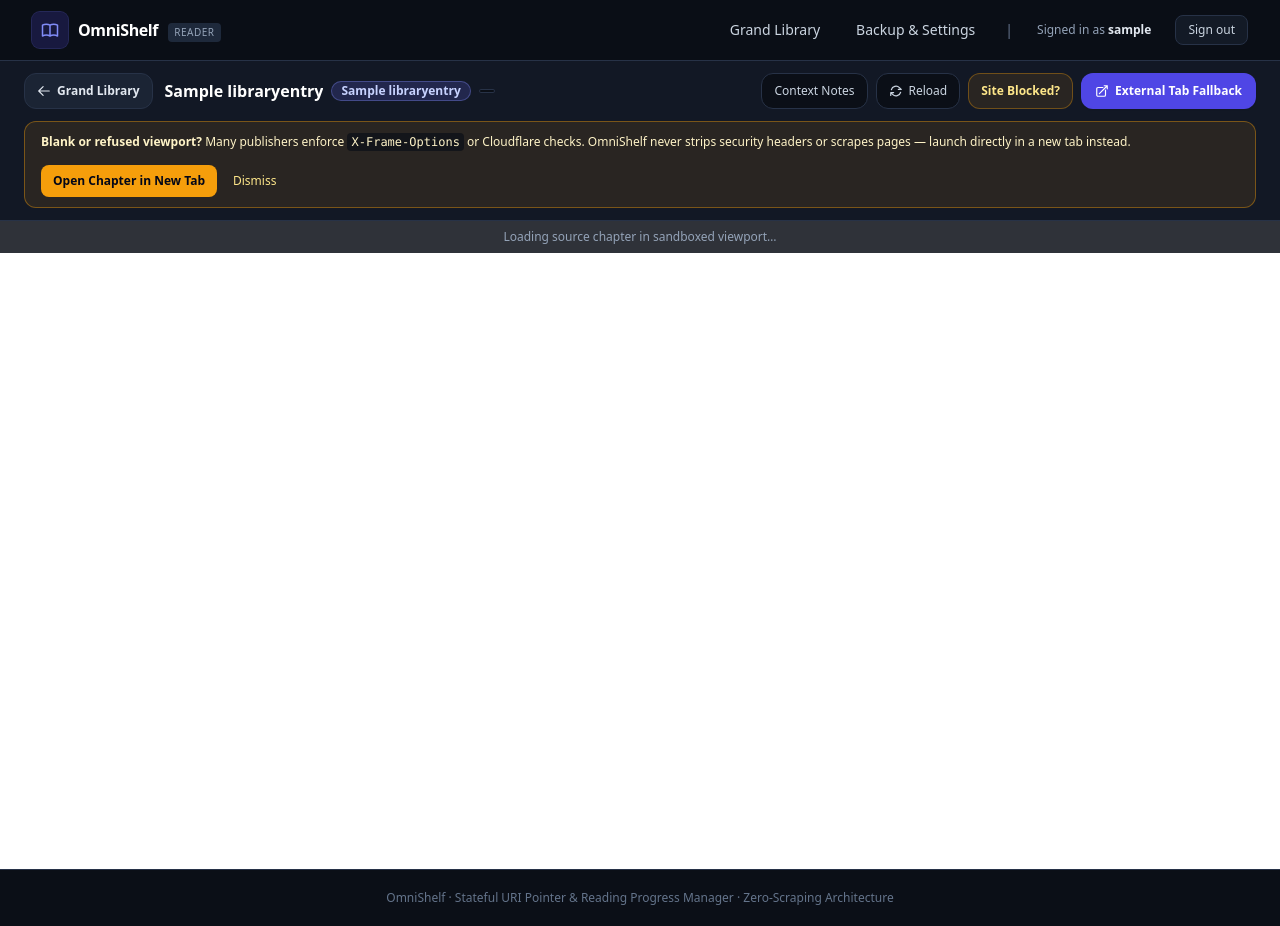
After one commit to Condatum/Omnishelf, a Django app: page /reader/00000000-0000-0000-0000-000000000001/ in a window 1280 px wide. The commit adds this page. Run offline with Django 5.2, Linux system fonts and the light colour scheme; a user stored in the database is signed in; tables that the repository leaves empty hold one stand-in row (values such as "Sample post"); some libraries are stand-ins or nearby versions.

Commit message:
feat(reader): build integrated sandboxed viewport and Deep-Link Resume workflow

```diff
--- a/omnishelf_core/urls.py
+++ b/omnishelf_core/urls.py
@@ -9,6 +9,7 @@ urlpatterns = [
     path('admin/', admin.site.urls),
     path('', home_view, name='home'),
     path('library/', include('library.urls')),
+    path('reader/', include('reader.urls')),
     path('accounts/', include('accounts.urls')),
 ]
 
--- /dev/null
+++ b/reader/urls.py
@@ -0,0 +1,9 @@
+from django.urls import path
+
+from .views import ViewportReaderView
+
+app_name = 'reader'
+
+urlpatterns = [
+    path('<uuid:entry_id>/', ViewportReaderView.as_view(), name='viewport'),
+]
--- a/reader/views.py
+++ b/reader/views.py
@@ -1,3 +1,27 @@
-from django.shortcuts import render
+from django.contrib.auth.mixins import LoginRequiredMixin
+from django.utils import timezone
+from django.views.generic import DetailView
 
-# Create your views here.
+from library.models import LibraryEntry
+
+
+class ViewportReaderView(LoginRequiredMixin, DetailView):
+    """Deep-Link Resume reader launching the active chapter URI inside a sandboxed viewport."""
+
+    model = LibraryEntry
+    template_name = 'reader/viewport.html'
+    context_object_name = 'entry'
+    pk_url_kwarg = 'entry_id'
+
+    def get_queryset(self):
+        return (
+            LibraryEntry.objects.filter(user=self.request.user)
+            .select_related('folder')
+            .prefetch_related('tags', 'snapshots')
+        )
+
+    def get_object(self, queryset=None):
+        entry = super().get_object(queryset=queryset)
+        entry.last_read_at = timezone.now()
+        entry.save(update_fields=['last_read_at', 'updated_at'])
+        return entry
--- /dev/null
+++ b/templates/reader/viewport.html
@@ -0,0 +1,164 @@
+{% extends "base.html" %}
+
+{% block title %}{{ entry.custom_title }} ({{ entry.chapter_label|default:"Reader" }}) — OmniShelf{% endblock %}
+
+{% block content %}
+<div class="flex min-h-[calc(100dvh-4.25rem)] flex-col bg-shelf-bg"
+     x-data="{
+         iframeLoaded: false,
+         showFallbackHint: false,
+         showNotes: false,
+         reloadCount: 0,
+         init() {
+             setTimeout(() => {
+                 if (!this.iframeLoaded) {
+                     this.showFallbackHint = true;
+                 }
+             }, 4500);
+         },
+         reloadViewport() {
+             this.iframeLoaded = false;
+             this.showFallbackHint = false;
+             this.reloadCount += 1;
+             const frame = this.$refs.readerFrame;
+             if (frame) {
+                 frame.src = frame.getAttribute('data-current-uri');
+             }
+             setTimeout(() => {
+                 if (!this.iframeLoaded) {
+                     this.showFallbackHint = true;
+                 }
+             }, 4500);
+         }
+     }">
+    <!-- Unified Reader HUD Bar -->
+    <section aria-label="Reader Heads-Up Display"
+             class="border-b border-shelf-border bg-shelf-surface/95 px-4 py-3 shadow-md backdrop-blur-md sm:px-6">
+        <div class="mx-auto flex max-w-7xl flex-wrap items-center justify-between gap-3">
+            <!-- Left: Return + Active Story Identity -->
+            <div class="flex min-w-0 items-center gap-3">
+                <a href="{% url 'library:dashboard' %}"
+                   class="inline-flex min-h-9 shrink-0 items-center gap-1.5 rounded-xl border border-shelf-border bg-shelf-elevated px-3 py-1.5 text-xs font-semibold text-slate-200 transition-colors hover:border-indigo-500/50 hover:text-white">
+                    <svg class="h-3.5 w-3.5" fill="none" viewBox="0 0 24 24" stroke="currentColor" stroke-width="2" aria-hidden="true">
+                        <path stroke-linecap="round" stroke-linejoin="round" d="M10.5 19.5L3 12m0 0l7.5-7.5M3 12h18" />
+                    </svg>
+                    <span>Grand Library</span>
+                </a>
+
+                <div class="min-w-0">
+                    <div class="flex flex-wrap items-center gap-2">
+                        <h1 class="truncate text-sm font-bold text-white sm:text-base">{{ entry.custom_title }}</h1>
+                        <span id="hud-chapter-badge"
+                              class="inline-flex shrink-0 items-center rounded-full bg-indigo-500/20 px-2.5 py-0.5 text-xs font-semibold text-indigo-200 ring-1 ring-inset ring-indigo-400/35">
+                            {{ entry.chapter_label|default:"Active Chapter" }}
+                        </span>
+                        <span id="hud-domain-badge"
+                              class="hidden shrink-0 items-center rounded-lg bg-shelf-bg px-2 py-0.5 text-[11px] font-medium text-slate-400 ring-1 ring-inset ring-shelf-border sm:inline-flex">
+                            {{ entry.source_domain }}
+                        </span>
+                    </div>
+                </div>
+            </div>
+
+            <!-- Right: Reader Viewport Toolbar -->
+            <div role="toolbar"
+                 aria-label="Reader viewport controls"
+                 aria-controls="omnishelf-reader-frame"
+                 class="flex flex-wrap items-center gap-2">
+                {% if entry.notes %}
+                    <button type="button"
+                            @click="showNotes = !showNotes"
+                            :aria-expanded="showNotes.toString()"
+                            aria-controls="reader-context-notes"
+                            class="inline-flex min-h-9 items-center gap-1.5 rounded-xl border border-shelf-border bg-shelf-bg px-3 py-1.5 text-xs font-medium text-slate-300 transition-colors hover:border-indigo-500/40 hover:text-white">
+                        <span>Context Notes</span>
+                    </button>
+                {% endif %}
+
+                <button type="button"
+                        @click="reloadViewport()"
+                        title="Reload embedded viewport"
+                        class="inline-flex min-h-9 items-center gap-1.5 rounded-xl border border-shelf-border bg-shelf-bg px-3 py-1.5 text-xs font-medium text-slate-300 transition-colors hover:border-indigo-500/40 hover:text-white">
+                    <svg class="h-3.5 w-3.5" fill="none" viewBox="0 0 24 24" stroke="currentColor" stroke-width="2" aria-hidden="true">
+                        <path stroke-linecap="round" stroke-linejoin="round" d="M16.023 9.348h4.992v-.001M2.985 19.644v-4.992m0 0h4.992m-4.993 0l3.181 3.183a8.25 8.25 0 0013.803-3.7M4.031 9.865a8.25 8.25 0 0113.803-3.7l3.181 3.182" />
+                    </svg>
+                    <span>Reload</span>
+                </button>
+
+                <button type="button"
+                        @click="showFallbackHint = !showFallbackHint"
+                        :aria-expanded="showFallbackHint.toString()"
+                        aria-controls="xframe-fallback-banner"
+                        class="inline-flex min-h-9 items-center gap-1.5 rounded-xl border border-amber-500/35 bg-amber-500/10 px-3 py-1.5 text-xs font-semibold text-amber-200 transition-colors hover:bg-amber-500/20">
+                    <span>Site Blocked?</span>
+                </button>
+
+                <a id="external-tab-fallback-link"
+                   href="{{ entry.current_uri }}"
+                   target="_blank"
+                   rel="noopener noreferrer"
+                   class="inline-flex min-h-9 items-center gap-1.5 rounded-xl bg-indigo-600 px-3.5 py-1.5 text-xs font-semibold text-white shadow-sm transition-colors hover:bg-indigo-500">
+                    <svg class="h-3.5 w-3.5" fill="none" viewBox="0 0 24 24" stroke="currentColor" stroke-width="2" aria-hidden="true">
+                        <path stroke-linecap="round" stroke-linejoin="round" d="M13.5 6H5.25A2.25 2.25 0 003 8.25v10.5A2.25 2.25 0 005.25 21h10.5A2.25 2.25 0 0018 18.75V10.5m-10.5 6L21 3m0 0h-5.25M21 3v5.25" />
+                    </svg>
+                    <span>External Tab Fallback</span>
+                </a>
+            </div>
+        </div>
+
+        <!-- Optional Context Notes Reveal (Anti-Amnesia) -->
+        {% if entry.notes %}
+            <div id="reader-context-notes"
+                 x-show="showNotes"
+                 x-cloak
+                 class="mx-auto mt-3 max-w-7xl rounded-xl border border-indigo-500/25 bg-indigo-500/10 px-4 py-2.5 text-xs leading-relaxed text-indigo-100">
+                <strong class="font-semibold text-indigo-200">Last Session Note:</strong> {{ entry.notes }}
+            </div>
+        {% endif %}
+
+        <!-- X-Frame-Options / Cloudflare Anti-Bot Fallback Banner -->
+        <div id="xframe-fallback-banner"
+             x-show="showFallbackHint"
+             x-cloak
+             role="status"
+             class="mx-auto mt-3 flex max-w-7xl flex-wrap items-center justify-between gap-3 rounded-xl border border-amber-500/40 bg-amber-500/10 px-4 py-2.5 text-xs text-amber-100">
+            <p class="leading-relaxed">
+                <strong>Blank or refused viewport?</strong> Many publishers enforce <code class="rounded bg-shelf-bg/70 px-1 py-0.5">X-Frame-Options</code> or Cloudflare checks.
+                OmniShelf never strips security headers or scrapes pages — launch directly in a new tab instead.
+            </p>
+            <div class="flex items-center gap-2">
+                <a href="{{ entry.current_uri }}"
+                   target="_blank"
+                   rel="noopener noreferrer"
+                   class="inline-flex min-h-8 items-center rounded-lg bg-amber-500 px-3 py-1 text-xs font-semibold text-slate-950 hover:bg-amber-400">
+                    Open {{ entry.source_domain|default:"Chapter" }} in New Tab
+                </a>
+                <button type="button"
+                        @click="showFallbackHint = false"
+                        aria-label="Dismiss fallback notice"
+                        class="rounded-lg px-2 py-1 text-amber-200 hover:bg-amber-500/20">
+                    Dismiss
+                </button>
+            </div>
+        </div>
+    </section>
+
+    <!-- Sandboxed Reading Viewport -->
+    <div class="relative flex-1 bg-slate-950">
+        <div x-show="!iframeLoaded"
+             class="pointer-events-none absolute inset-x-0 top-0 z-10 flex items-center justify-center bg-shelf-bg/85 py-2 text-xs text-slate-400">
+            Loading {{ entry.source_domain|default:"source chapter" }} in sandboxed viewport&hellip;
+        </div>
+        <iframe id="omnishelf-reader-frame"
+                x-ref="readerFrame"
+                src="{{ entry.current_uri }}"
+                data-current-uri="{{ entry.current_uri }}"
+                title="{{ entry.custom_title }} — {{ entry.chapter_label|default:'Active Chapter' }} reader viewport"
+                sandbox="allow-scripts allow-same-origin allow-forms allow-popups"
+                referrerpolicy="no-referrer-when-downgrade"
+                @load="iframeLoaded = true"
+                class="block h-[calc(100dvh-9.5rem)] w-full border-0 bg-white">
+        </iframe>
+    </div>
+</div>
+{% endblock %}
```
Also changed, not shown: reader/tests.py (+64 -1 lines), templates/library/partials/entry_card.html (+4 -4 lines), .github/pr_logs/PR-5.1.md (added).
